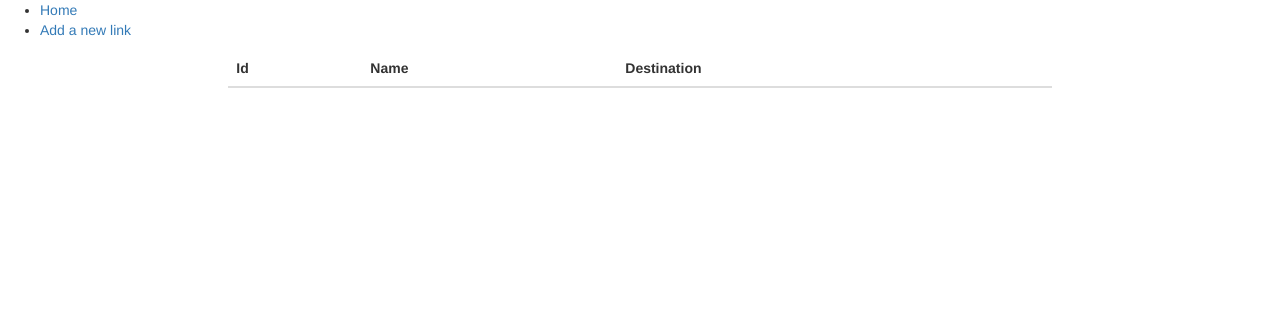
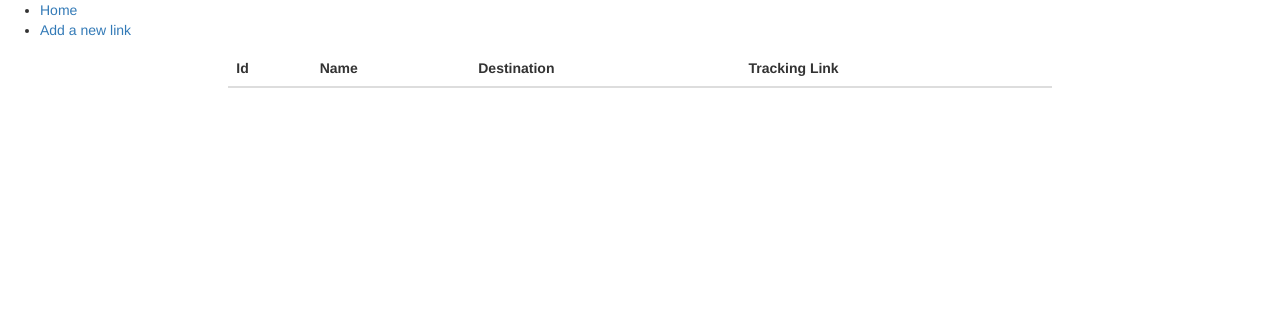
Before and after one commit to convertr/codetest, a Symfony app: template app/Resources/views/default/index.html.twig in a window 1280 px wide. Shown: the top 310 px of the page. Run offline with Twig, Linux system fonts and the light colour scheme; the template is opened without the code that fills it, so the values that code supplies are empty; some libraries are stand-ins or nearby versions.

Commit message:
Adding sample tracking link

```diff
--- a/app/Resources/views/default/index.html.twig
+++ b/app/Resources/views/default/index.html.twig
@@ -7,6 +7,7 @@
                 <th>Id</th>
                 <th>Name</th>
                 <th>Destination</th>
+                <th>Tracking Link</th>
             </tr>
         </thead>
         <tbody>
@@ -15,12 +16,14 @@
                     <td>{{ link.id }}</td>
                     <td>{{ link.name }}</td>
                     <td>{{ link.destination }}</td>
+                    <td>
+                        <a href="http://codetest.dev/click?linkId={{ link.id }}">
+                        <pre>http://codetest.dev/click?linkId={{ link.id }}</pre>
+                        </a>
+                    </td>
                 </tr>
             {% endfor %}
         </tbody>
 
     </table>
 {% endblock %}
-
-{% block stylesheets %}
-{% endblock %}
```
